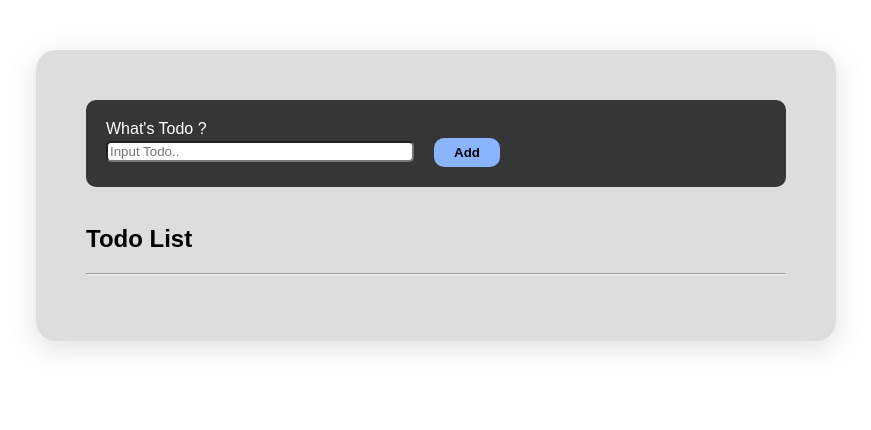
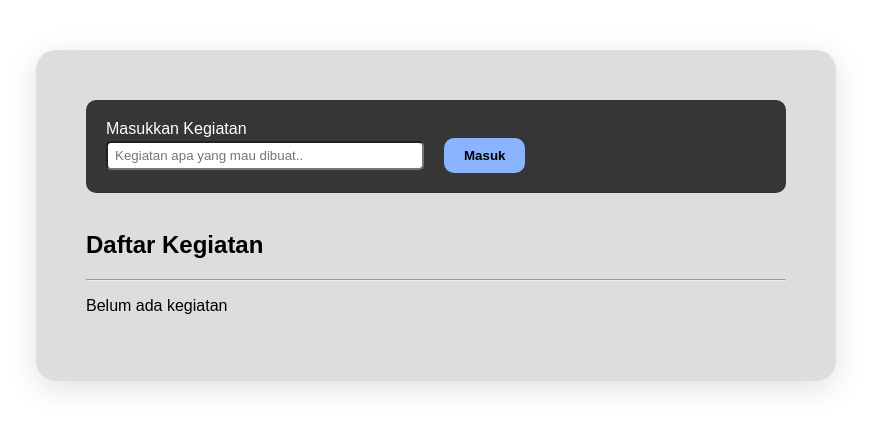
Before and after one commit to yusufsidik/react-todolist, a React (Create React App) app: page / in a window 1280 px wide. Shown: the top 430 px of the page, without its empty margins (204-1075 px from the left). Built offline with nearby package versions, Linux system fonts and the light colour scheme.

Commit message:
fitur delete, tambah bbrp css, ubah bahasa ke ID

```diff
--- a/src/components/Todo/Todo.js
+++ b/src/components/Todo/Todo.js
@@ -2,7 +2,7 @@ import "./css/Todo.css";
 import TodoItems from "./TodoItems";
 import TodoForm from "./TodoForm";
 import { useState } from "react";
-import toast from 'react-hot-toast';
+import toast from "react-hot-toast";
 export default function Todo() {
   const [todos, setTodos] = useState([]);
 
@@ -14,16 +14,22 @@ export default function Todo() {
 
   const todoIsDone = (index, val) => {
     const newTodos = todos;
-    let pesan = '';
     if (val === "belum") {
       newTodos[index].isDone = "sudah";
-      pesan = 'Sudah dikerjakan';
+      toast.success("Sudah dikerjakan");
     } else if (val === "sudah") {
       newTodos[index].isDone = "belum";
-      pesan = 'Belum dikerjakan';
+      toast.error("Belum dikerjakan");
     }
     setTodos(newTodos);
-    toast.success(pesan);
+  };
+
+  const todoDelete = (id) => {
+    const newTodos = todos.filter((todo) => {
+      return todo.id !== id;
+    });
+    setTodos(newTodos);
+    toast.success("Kegiatan telah dihapus..");
   };
 
   return (
@@ -31,7 +37,7 @@ export default function Todo() {
       <main className="todo">
         <TodoForm onAddTodo={addTodo} />
         <br />
-        <h2>Todo List</h2>
+        <h2>Daftar Kegiatan</h2>
         <hr />
         <ul>
           {todos &&
@@ -43,10 +49,13 @@ export default function Todo() {
                   key={todo.id}
                   index={index}
                   isDone={todo.isDone}
+                  id={todo.id}
                   onTodoIsDone={todoIsDone || (() => {})}
+                  onTodoDelete={todoDelete || (() => {})}
                 />
               );
             })}
+          {todos.length === 0 ? <li>Belum ada kegiatan</li> : false}
         </ul>
       </main>
     </>
--- a/src/components/Todo/TodoForm.js
+++ b/src/components/Todo/TodoForm.js
@@ -1,6 +1,6 @@
 import "./css/TodoForm.css";
 import { useState } from "react";
-import toast from 'react-hot-toast';
+import toast from "react-hot-toast";
 export default function TodoForm(props) {
   const [todoInput, setTodoInput] = useState("");
 
@@ -9,7 +9,10 @@ export default function TodoForm(props) {
   };
   const submitHandler = (e) => {
     e.preventDefault();
-    if(todoInput === "") return;
+    if (todoInput === "") {
+      toast.error("Form tidak boleh kosong");
+      return;
+    }
     props.onAddTodo({
       id: Math.random().toString(),
       isDone: "belum",
@@ -22,21 +25,21 @@ export default function TodoForm(props) {
   return (
     <>
       <div className="todo-form">
-        <label>What's Todo ?</label>
+        <label>Masukkan Kegiatan</label>
         <form onSubmit={submitHandler}>
           <div className="todo-form_controls">
             <div className="control-todo">
               <input
                 type="text"
                 className="control-todo_input"
-                placeholder="Input Todo.."
+                placeholder="Kegiatan apa yang mau dibuat.."
                 onChange={onChangeTodoInput}
                 value={todoInput}
               />
             </div>
             <div className="control-button">
               <button type="submit" className="button-todo_add">
-                Add
+                Masuk
               </button>
             </div>
           </div>
--- a/src/components/Todo/TodoItems.js
+++ b/src/components/Todo/TodoItems.js
@@ -8,27 +8,34 @@ export default function TodoItem(props) {
 
   const [done, setDone] = useState(props.isDone);
   const checkCssIsDone = () => {
-    if(done === "sudah"){
+    if (done === "sudah") {
       return {
         img: "check.png",
         class: "check",
-        title: "Done"
-      }
+        title: "Selesai",
+      };
     } else {
       return {
         img: "uncheck2.png",
         class: "uncheck",
-        title: "Not Done"
-      }
+        title: "Belum selesai",
+      };
     }
-  }
+  };
+
+  const deleteTodo = (index) => {
+    props.onTodoDelete(index);
+  };
+
+  const confirmDelete = () => {
+    return window.confirm("Hapus Kegiatan ?") ? deleteTodo(props.id) : false;
+  };
+
   return (
     <>
       <li className="todo-items">
         <div className="todo-items__todo">
-          <h2 className="todo-items__title">
-            {props.title}
-          </h2>
+          <h2 className="todo-items__title">{props.title}</h2>
           <div className="todo-items__button">
             <button
               className={"button button-done " + checkCssIsDone().class}
@@ -37,9 +44,16 @@ export default function TodoItem(props) {
                 setDone((prev) => (prev === "belum" ? "sudah" : "belum"));
               }}
             >
-              <div>{checkCssIsDone().title}</div>  <img src={"img/" + checkCssIsDone().img} className="icon-isdone" />
+              <div>{checkCssIsDone().title}</div>{" "}
+              <img
+                src={"img/" + checkCssIsDone().img}
+                className="icon-isdone"
+                alt="icon-isdone"
+              />
             </button>
-            <button className="button button-delete">Delete</button>
+            <button className="button button-delete" onClick={confirmDelete}>
+              Hapus
+            </button>
           </div>
         </div>
       </li>
--- a/src/components/Todo/css/TodoForm.css
+++ b/src/components/Todo/css/TodoForm.css
@@ -8,24 +8,18 @@
 
 .todo-form_controls {
   display: flex;
-  align-items: flex-end;
+  align-items: center;
   gap: 20px;
-}
-
-.todo-form_controls .control-todo {
-  display: flex;
-  flex-direction: column;
-  gap: 20px;
-  margin-bottom: 5px;
 }
 
 .control-todo_input {
   border-radius: 5px;
+  padding: 5px 7px;
   width: 300px;
   font-family: "Poppins", sans-serif;
 }
 .button-todo_add {
-  padding: 7px 20px;
+  padding: 10px 20px;
   border: none;
   border-radius: 10px;
   background-color: #8bb4ff;
```
Also changed, not shown: 1 other file (tests, documents, lock files or other folders).
